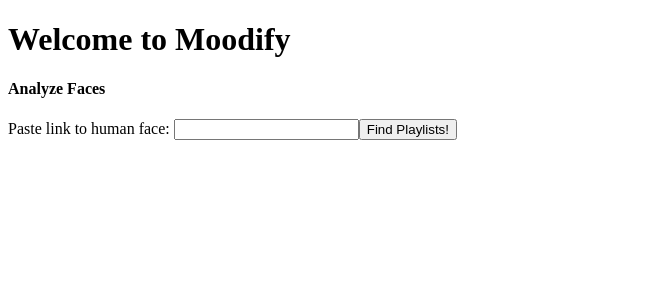
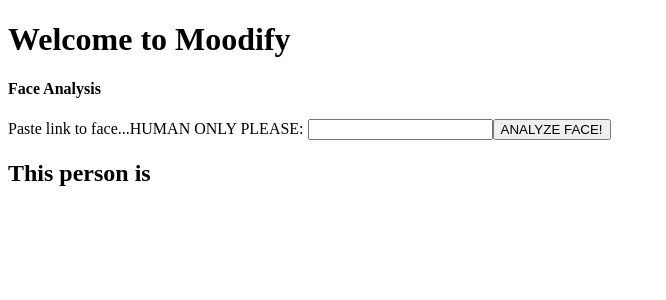
Before and after one commit to itsmeplee/Moodify, a React app: page / in a window 1280 px wide. Shown: the top 300 px of the page, without its empty margins (0-666 px from the left). Built offline with nearby package versions, Linux system fonts and the light colour scheme; the HTML template or start-up script is replaced by a standard one.

Commit message:
can successfully send strongest emotion back to client

```diff
--- a/client/src/index.jsx
+++ b/client/src/index.jsx
@@ -6,7 +6,7 @@
   constructor(props) {
     super(props);
     this.state = {
-      emotions: [],
+      emotion: '',
       input: ""
     };
   }
@@ -16,7 +16,10 @@
       .post("/face", { input: input })
       .then(res => {
         console.log("successfully analyzed face");
-        console.log('this is the res after analyzing the face: ', res.data)
+        console.log("this is the res after analyzing the face: ", res.data);
+        this.setState({
+            emotion: res.data
+        })
       })
       .catch(err => {
         console.error("error analyzing face\n", err);
@@ -28,10 +31,26 @@
       <div>
         <h1>Welcome to Moodify</h1>
         <div>
-          <h4>Analyze Faces</h4>
-          Paste link to human face:{" "}
-          <input value={this.state.input} onChange={(e) => {this.setState({input: e.target.value})}} />
-          <button onClick={() => {this.analyzeFace(this.state.input)}}> Find Playlists! </button>
+          <h4>Face Analysis</h4>
+          Paste link to face...HUMAN ONLY PLEASE:{" "}
+          <input
+            value={this.state.input}
+            onChange={e => {
+              this.setState({ input: e.target.value });
+            }}
+          />
+          <button
+            onClick={() => {
+              this.analyzeFace(this.state.input);
+            }}
+          >
+            {" "}
+            ANALYZE FACE!{" "}
+          </button>
+          <img
+            src={this.state.input}
+          />
+          <h2>This person is {this.state.emotion}</h2>
         </div>
       </div>
     );
```
Also changed, not shown: 1 other file (tests, documents, lock files or other folders).
